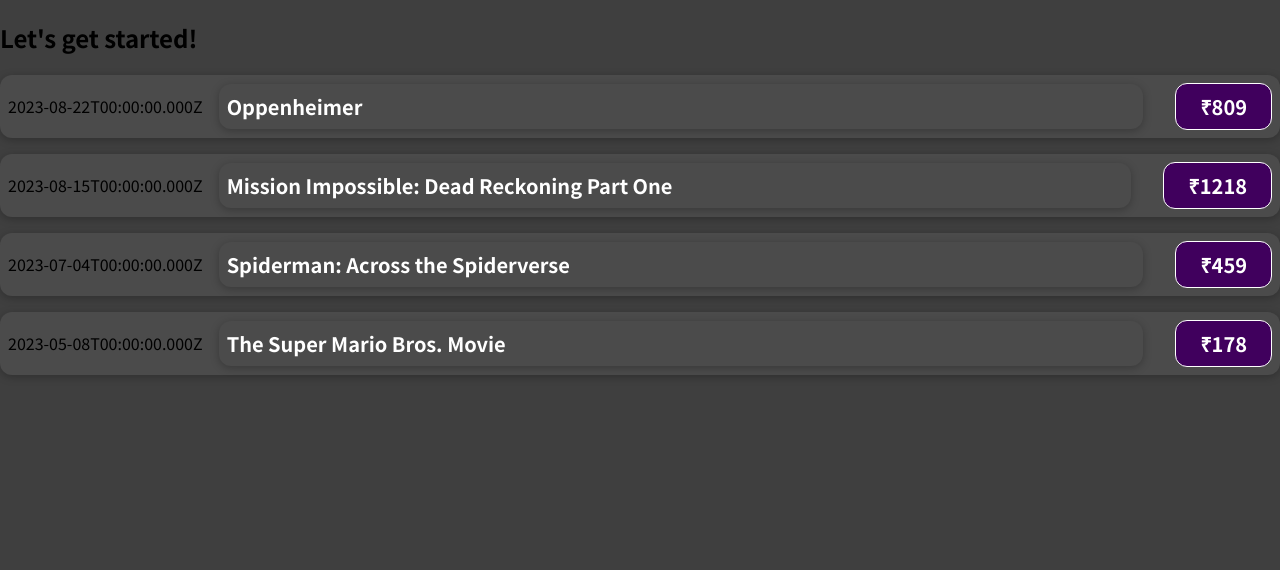
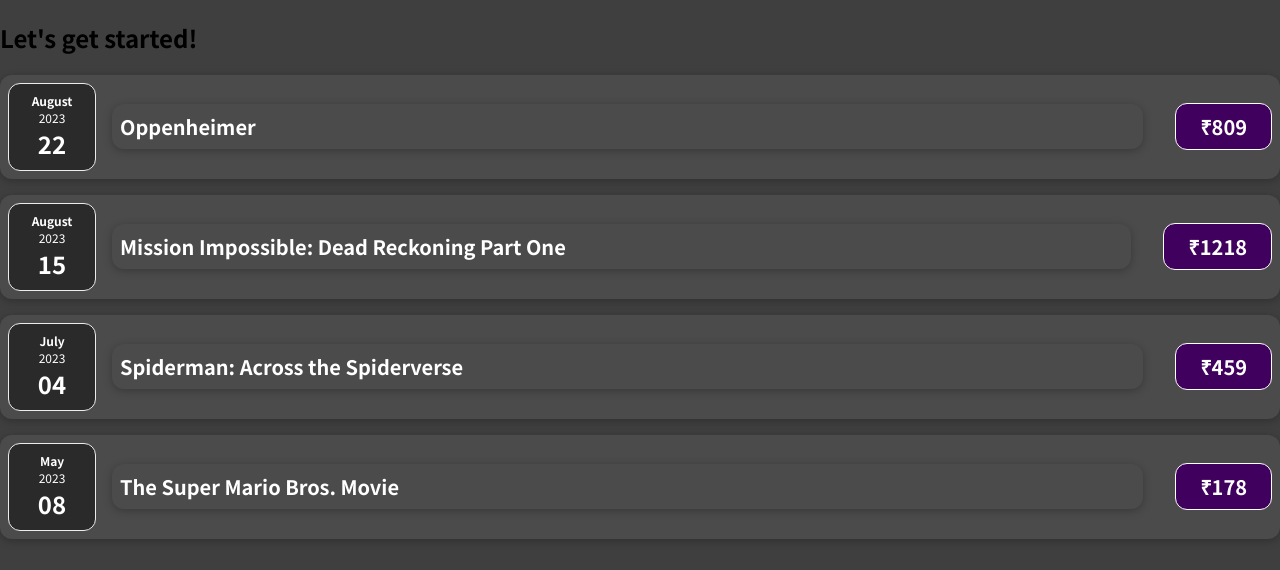
Before and after one commit to srivishp/expense-tracker, a JavaScript app: page / in a window 1280 px wide. Shown: the top 570 px of the page. Built offline with nearby package versions, Linux system fonts and the light colour scheme.

Commit message:
Created date component and added CSS

```diff
--- a/src/App.js
+++ b/src/App.js
@@ -35,25 +35,25 @@
         title={expenses[0].title}
         amount={expenses[0].amount}
         date={expenses[0].date}
-      ></ExpenseItem>
+      />
 
       <ExpenseItem
         title={expenses[1].title}
         amount={expenses[1].amount}
         date={expenses[1].date}
-      ></ExpenseItem>
+      />
 
       <ExpenseItem
         title={expenses[2].title}
         amount={expenses[2].amount}
         date={expenses[2].date}
-      ></ExpenseItem>
+      />
 
       <ExpenseItem
         title={expenses[3].title}
         amount={expenses[3].amount}
         date={expenses[3].date}
-      ></ExpenseItem>
+      />
     </div>
   );
 }
--- /dev/null
+++ b/src/components/ExpenseDate.js
@@ -0,0 +1,17 @@
+import "./componentStyles/ExpenseDate.css";
+
+function ExpenseDate({ dateProps }) {
+  const month = dateProps.toLocaleString("en-US", { month: "long" });
+  const year = dateProps.getFullYear();
+  const day = dateProps.toLocaleString("en-US", { day: "2-digit" });
+
+  return (
+    <div className="expense-date">
+      <div className="expense-date__month">{month}</div>
+      <div className="expense-date__year">{year}</div>
+      <div className="expense-date__day">{day}</div>
+    </div>
+  );
+}
+
+export default ExpenseDate;
--- a/src/components/ExpenseItem.js
+++ b/src/components/ExpenseItem.js
@@ -1,9 +1,11 @@
 import "./componentStyles/ExpenseItem.css";
+import ExpenseDate from "./ExpenseDate";
 
 function ExpenseItem({ date, title, amount }) {
   return (
     <div className="expense-item">
-      <div>{date.toISOString()}</div>
+      {/* This variable "dateProps" can be named anything  */}
+      <ExpenseDate dateProps={date} />
       <div className="expense-item__description">
         <h2 className="expense-item h2">{title}</h2>
         <div className="expense-item__price">₹{amount}</div>
--- /dev/null
+++ b/src/components/componentStyles/ExpenseDate.css
@@ -0,0 +1,26 @@
+.expense-date {
+  display: flex;
+  flex-direction: column;
+  width: 5.5rem;
+  height: 5.5rem;
+  border: 1px solid #ececec;
+  background-color: #2a2a2a;
+  color: white;
+  border-radius: 12px;
+  align-items: center;
+  justify-content: center;
+}
+
+.expense-date__month {
+  font-size: 0.75rem;
+  font-weight: bold;
+}
+
+.expense-date__year {
+  font-size: 0.75rem;
+}
+
+.expense-date__day {
+  font-size: 1.5rem;
+  font-weight: bold;
+}
```
